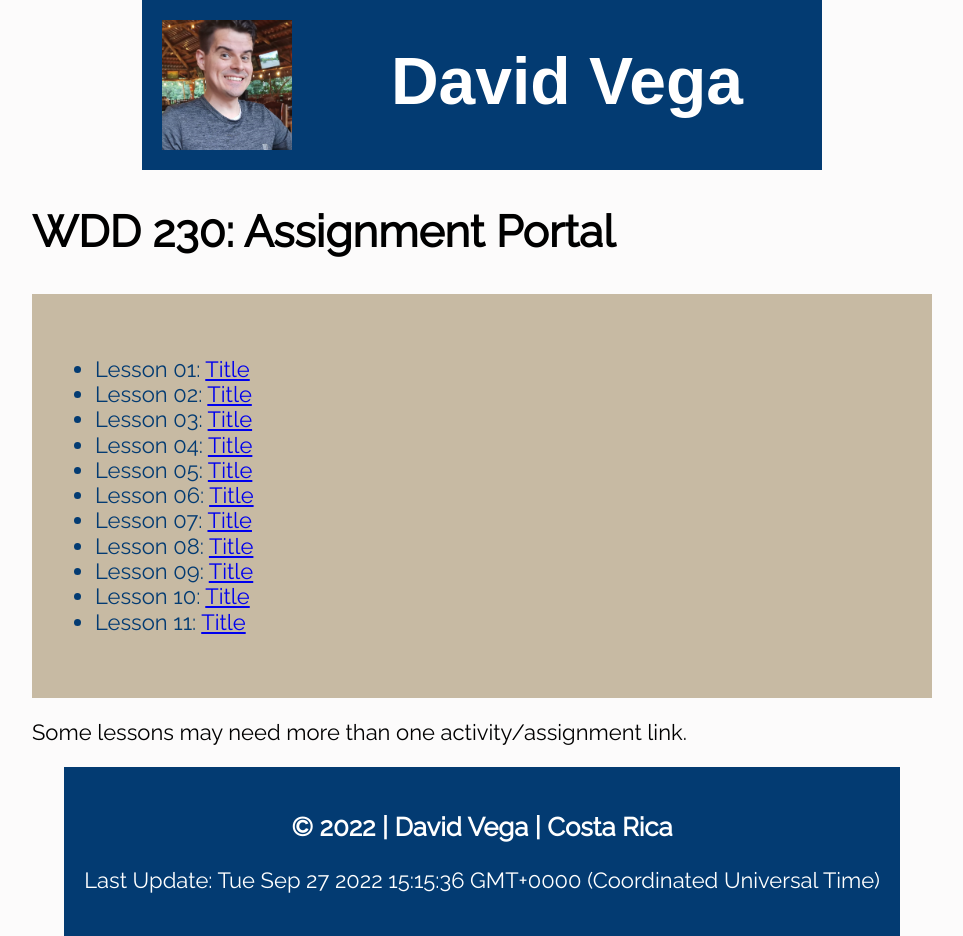
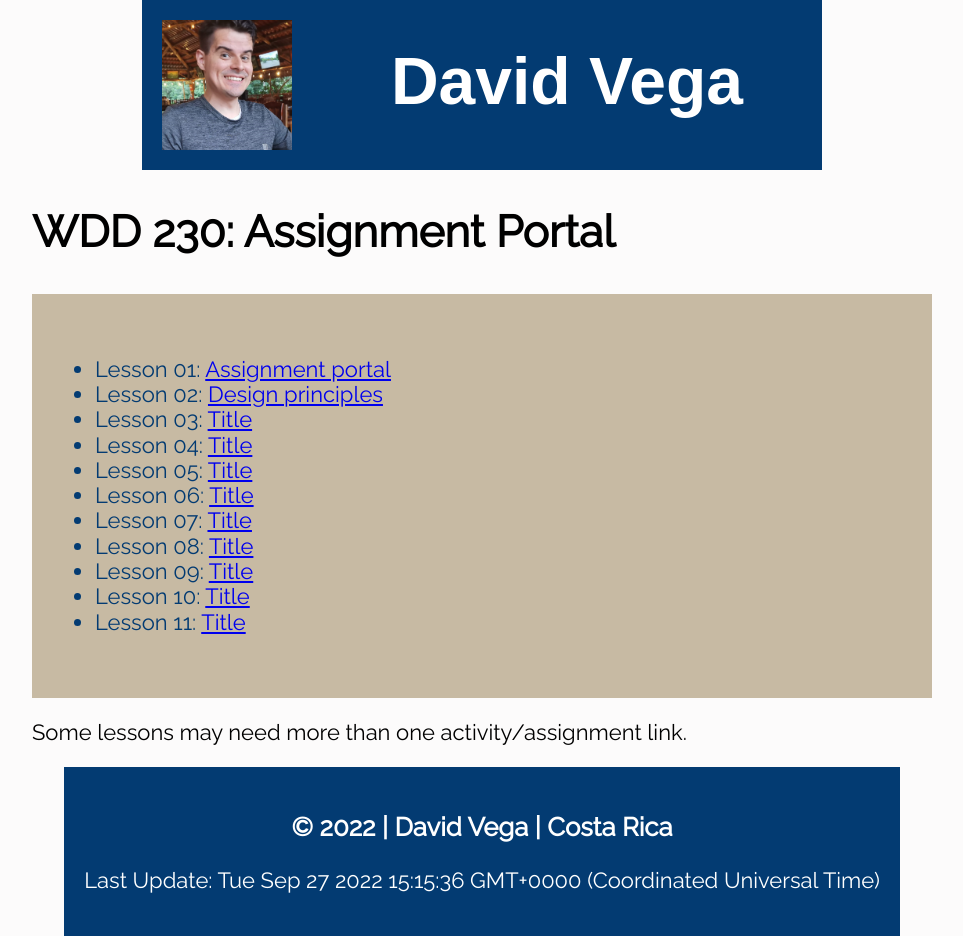
Before and after one commit to Jose1905/wdd230, a plain HTML site: page index.html in a window 1280 px wide. Shown: the whole page, without its empty margins (158-1121 px from the left). Drawn offline with Linux system fonts and the light colour scheme.

Commit message:
Assignment portal links

```diff
--- a/index.html
+++ b/index.html
@@ -26,8 +26,8 @@
         <section class="linklist">
           <h2>WDD 230: Assignment Portal</h2>
           <ul>
-            <li>Lesson 01: <a href="https://jose1905.github.io/wdd230/">Title</a></li>
-            <li>Lesson 02: <a href="https://jose1905.github.io/wdd230/lesson2/design-principles">Title</a></li>
+            <li>Lesson 01: <a href="index.html">Assignment portal</a></li>
+            <li>Lesson 02: <a href="lesson2/design-principles.html">Design principles</a></li>
             <li>Lesson 03: <a href="#">Title</a></li>
             <li>Lesson 04: <a href="#">Title</a></li>
             <li>Lesson 05: <a href="#">Title</a></li>
```
